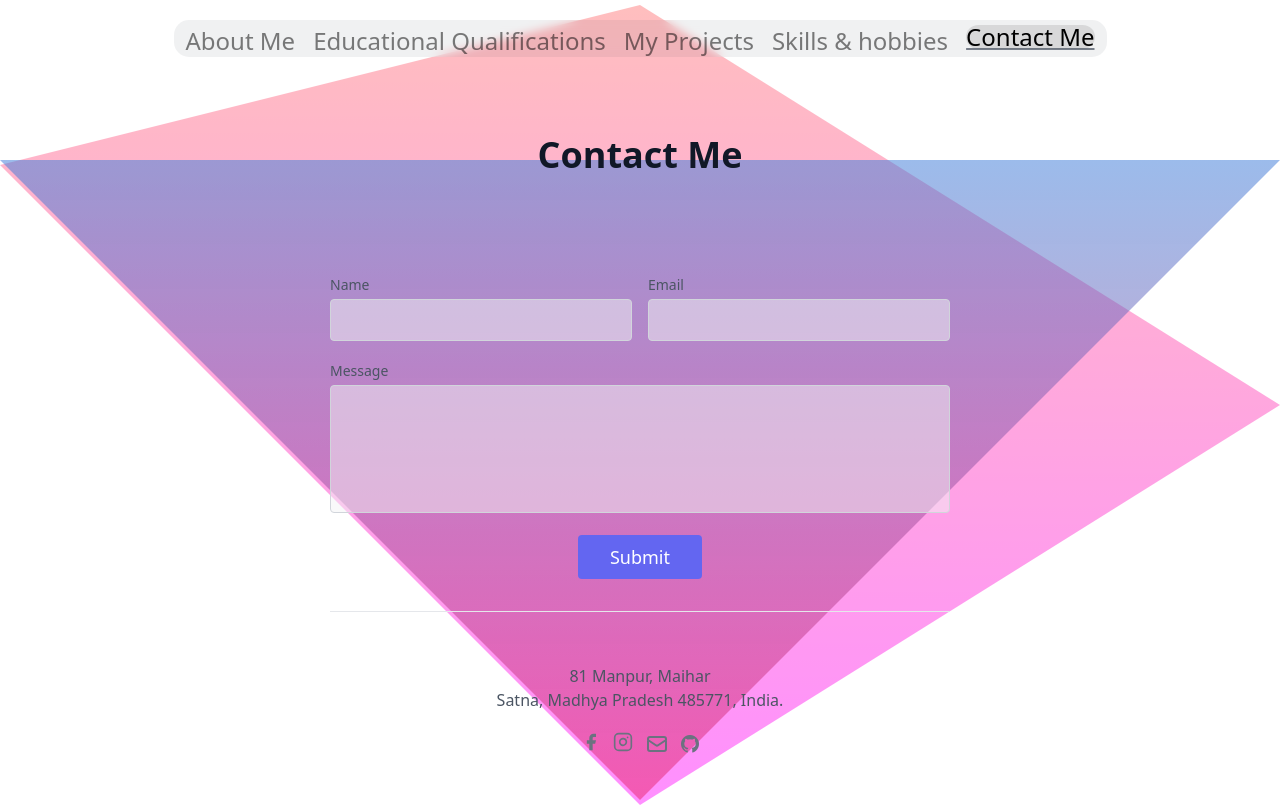
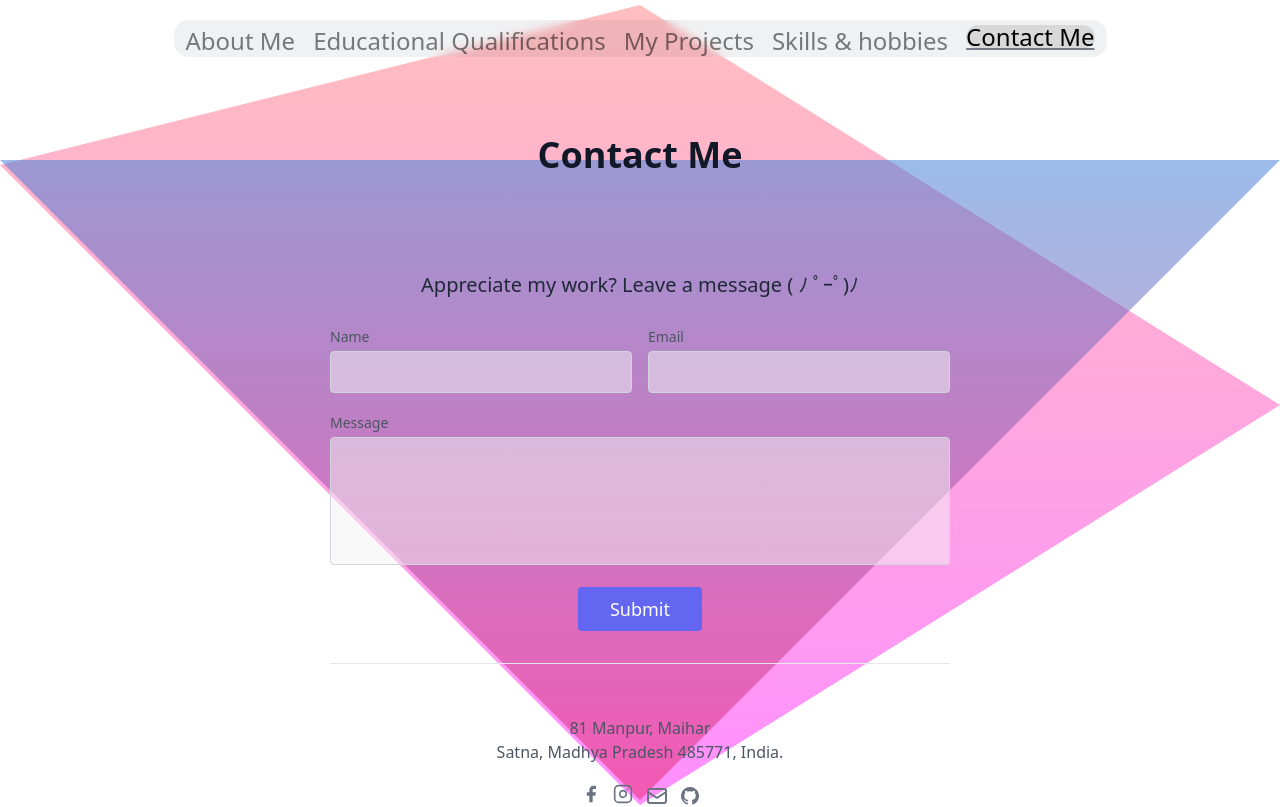
Before and after one commit to sushantsharma08/portfolio, an Angular app in the folder portfolio/: page /my-contacts in a window 1280 px wide. Shown: the top 807 px of the page. Built offline with nearby package versions, Linux system fonts and the light colour scheme.

Commit message:
minor changes

```diff
--- a/portfolio/src/app/component/routed-component/routed-components/contact-me/contact-me.component.html
+++ b/portfolio/src/app/component/routed-component/routed-components/contact-me/contact-me.component.html
@@ -8,7 +8,11 @@
 
 
     <section class="text-gray-600 body-font relative">
+
         <div class="container px-5 py-24 mx-auto">
+            <div class="flex justify-center mb-6 text-xl text-gray-800">
+                <span>Appreciate my work? Leave a message ( ﾉ ﾟｰﾟ)ﾉ</span>
+            </div>
             <div class="lg:w-1/2 md:w-2/3 mx-auto">
 
                 <form [formGroup]="contactForm"  class="flex flex-wrap -m-2" >
```
